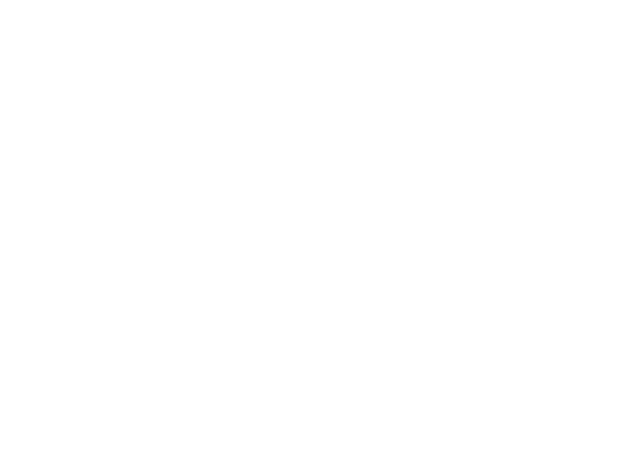
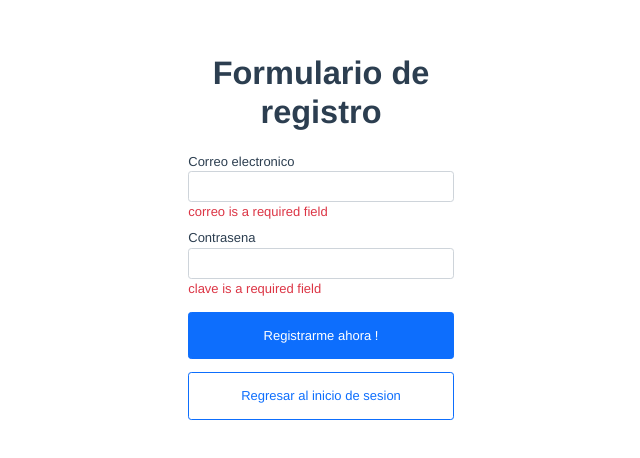
Before and after one commit to Grupo-2-E8/mintic_vue, a Vue app: page /registrarme in a window 1280 px wide. Before the commit this address had no page. Shown: the part 160-618 px from the top of the page, without its empty margins (319-959 px from the left). Built offline with nearby package versions, Linux system fonts and the light colour scheme; no server answers.

Commit message:
registrarme

```diff
--- a/src/router/index.js
+++ b/src/router/index.js
@@ -40,6 +40,11 @@ const routes = [
     name: 'auth.login',
     component: ()=>import('../views/auth/login')
   },
+  {
+    path: '/registrarme',
+    name: 'auth.registrarme',
+    component: ()=>import('../views/auth/registrarme')
+  },
 ]
 
 const router = createRouter({
--- a/src/views/auth/login/index.vue
+++ b/src/views/auth/login/index.vue
@@ -6,7 +6,7 @@
       <div class="card-body">
         <form @submit="handleLogin">
           <div class="w-100 my-2 mb-3">
-            <h2>Inicio de Sesion</h2>
+            <h1><b>Inicio de Sesion</b></h1>
           </div>
           <div class="w-100 mb-3 ">
             <label
@@ -42,11 +42,14 @@
           <div class="w-100 mb-2 ">
             <button
             type="submit"
-            class="btn btn-primary w-100"
+            class="btn btn-primary w-100 mb-4"
             >
               Ingresar
             </button>
-            <router-link to="/" class="btn btn-primary">
+            <router-link
+            :to="{name: 'auth.registrarme'}"
+            class="btn btn-primary w-100"
+            >
               Registrarme
             </router-link>
           </div>
--- /dev/null
+++ b/src/views/auth/registrarme/index.vue
@@ -0,0 +1,102 @@
+<template>
+  <section class="container">
+    <form
+    class="row justify-content-center align-items-center flex-column caja"
+    @submit="handleFormulario"
+    >
+      <div class="col-12 col-lg-4 col-xl-3">
+        <div class="row">
+          <div class="col-12 my-3">
+            <h1><b>Formulario de registro</b></h1>
+          </div>
+          <div class="w-100 mb-2">
+            <label for="correo" class="w-100 text-start">Correo electronico</label>
+            <input
+            v-model="model.correo"
+            id="correo"
+            type="email"
+            class="form-control"
+            >
+            <div class="text-danger w-100 text-start">{{errors.correo}}</div>
+          </div>
+          <div class="w-100 mb-2">
+            <label for="clave" class="w-100 text-start">Contrasena</label>
+            <input
+            id="clave"
+            v-model="model.clave"
+            type="password"
+            class="form-control"
+            >
+            <div class="text-danger w-100 text-start">{{errors.clave}}</div>
+          </div>
+          <div class="w-100 mb-2 mt-2">
+            <button
+            type="submit"
+            class="btn btn-primary d-block w-100 py-3"
+            >
+              Registrarme ahora !
+            </button>
+            <button
+            type="button"
+            class="btn btn-outline-primary d-block w-100 py-3 my-3"
+            @click="$router.back()"
+            >
+              Regresar al inicio de sesion
+            </button>
+          </div>
+        </div>
+      </div>
+    </form>
+  </section>
+</template>
+
+<script>
+import {useField,useForm} from 'vee-validate'
+import {string,object} from 'yup'
+import {registerService} from '../service'
+import Swal from 'sweetalert2'
+import {useRouter} from 'vue-router'
+export default {
+  setup(){
+    const router = useRouter()
+    useField('correo',null,{
+      initialValue: ''
+    })
+    useField('clave',null,{
+      initialValue: ''
+    })
+    const validationSchema = object({
+      correo: string().required().max(255).email(),
+      clave: string().required().min(8)
+    })
+    const {
+      values:model,
+      errors,
+      handleSubmit
+    } = useForm({
+      validationSchema
+    })
+    const handleFormulario = handleSubmit((values)=>{
+      console.log({values});
+      registerService(values).then(({data})=>{
+        router.back()
+        Swal.fire('Mensaje','Registrado con exito','success')
+      }).catch(err=>{
+        console.error(err.message);
+        Swal.fire('Mensaje','Algo salio mal, regresa en unos minutos :)','error')
+      })
+    })
+    return {
+      model,
+      errors,
+      handleFormulario
+    }
+  }
+}
+</script>
+
+<style lang="scss">
+.caja{
+  height: 100vh;
+}
+</style>
--- a/src/views/auth/service.js
+++ b/src/views/auth/service.js
@@ -5,7 +5,14 @@ const loginService = ({correo,clave}) => http.post('/auth/login',{
   clave
 })
 
+const registerService = ({correo,clave}) => http.post('/usuarios',{
+  correo,
+  clave
+})
+
+
 
 export {
-  loginService
+  loginService,
+  registerService
 }
```
